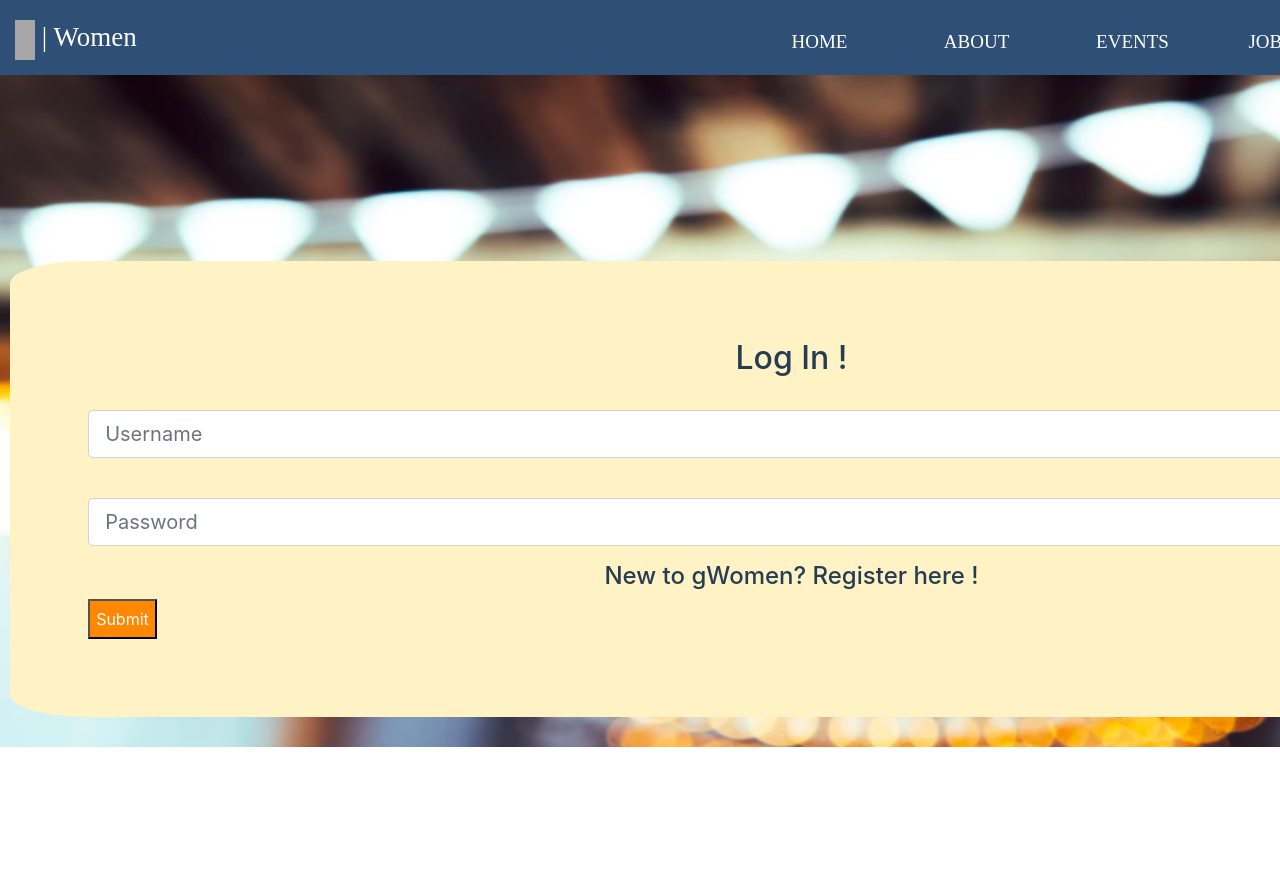
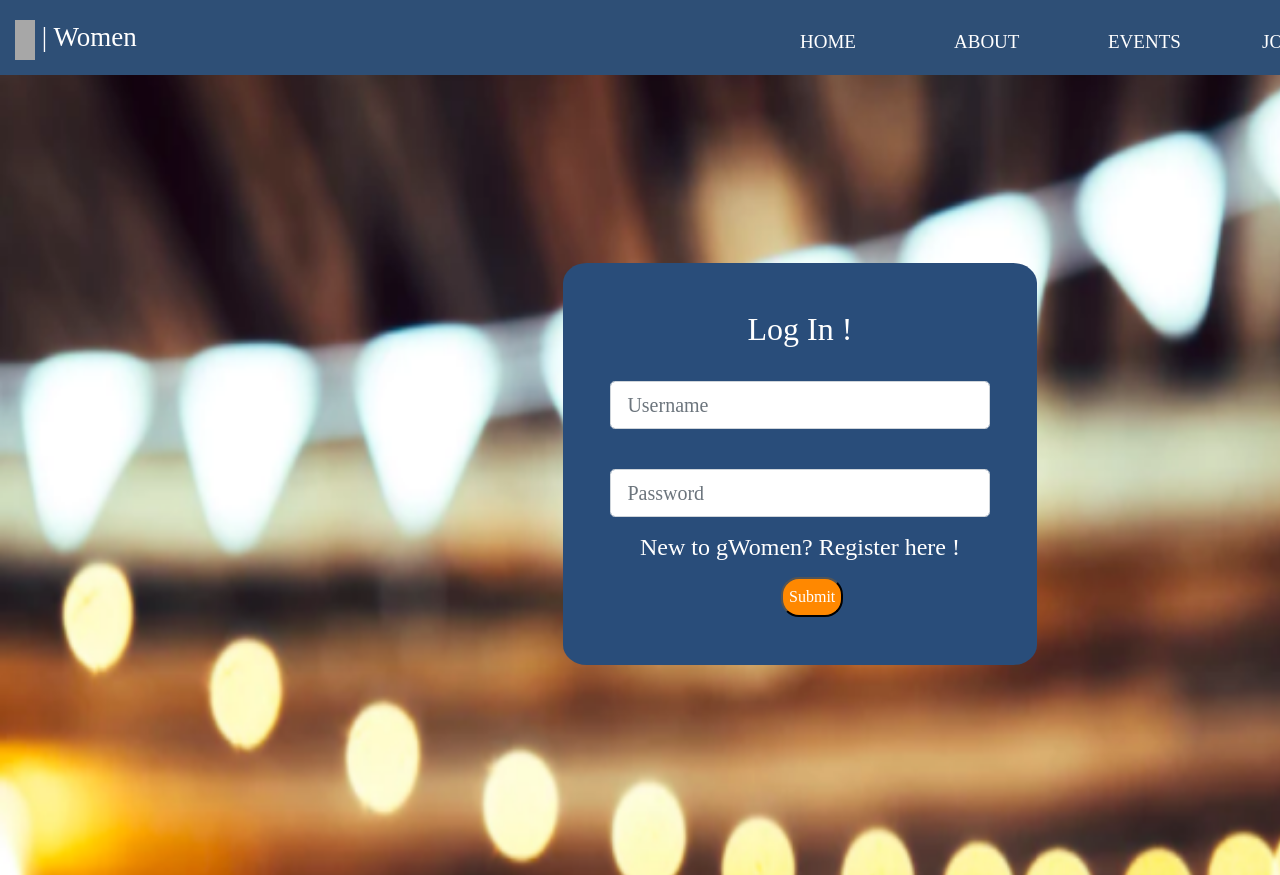
Before and after one commit to jessicaanais/gWomen, an Angular app in the folder gWomen/: page /join in a window 1280 px wide. Shown: the top 875 px of the page. Before the commit the page ends 800 px from the top, so only its background shows below. Built offline with nearby package versions, Linux system fonts and the light colour scheme; grey boxes are pictures that could not be loaded.

Commit message:
fixed login page

```diff
--- a/gWomen/src/app/about/about.component.css
+++ b/gWomen/src/app/about/about.component.css
@@ -1,6 +1,6 @@
 .hello {
   margin: 3% !important;
-  height: 37% !important;
+  height: 550px !important;
   background-image: url('http://via.placeholder.com/1488x550');
 }
 
--- a/gWomen/src/app/app.component.css
+++ b/gWomen/src/app/app.component.css
@@ -8,7 +8,7 @@ nav {
 
 body {
   height: 100vh;
-  width: 1583px;
+  width: 1600px;
   font-family: 'Lora', serif;
   margin: 0;
 }
--- a/gWomen/src/app/join-login/join-login.component.css
+++ b/gWomen/src/app/join-login/join-login.component.css
@@ -1,10 +1,8 @@
 body {
-
   background-image: url('./back.png');
-  /*background-size: cover;*/
-  /*height: 1110px;*/
+  background-size: cover;
   background-repeat: no-repeat;
-
+  height: 100%;
 }
 
 /*.row {
@@ -14,12 +12,15 @@ body {
 
 
 .hello {
+  height: 100%;
+  font-family: 'Lora', serif;
   /*height: 400px;
   width: 500px;*/
   padding-bottom:30px;
   padding-top: 30px;
   padding-right: 10px;
   padding-left: 10px;
+
 }
 
 .hello1 {
@@ -28,8 +29,10 @@ body {
 }
 
 .forms {
-  background-color: #FFF2C5;
-  padding: 5%;
+  background-color: #294D7A;
+  padding: 3%;
+  margin-left: 35%;
+  margin-right: 35%;
   border-radius: 5%;
   margin-top: 10%;
 }
@@ -40,29 +43,31 @@ body {
 
 h1 {
   /*padding-bottom: 3%;*/
-  color: #243C54;
+  color: white;
   /*padding-left: 30%;*/
 }
 
 h2 {
   /*margin-top: 15%;*/
   /*margin-bottom: 5%;*/
-  color: #243C54;
+  color: white;
   text-align: center;
 }
 
 h4 {
   text-align: center;
   /*padding: 5%;*/
-  color: #243C54;
+  color: white;
 }
 
 button {
   /*margin-left: 47%;*/
-  /*border-radius: 18px;*/
+  margin-top: 2%;
+  border-radius: 18px;
   padding: 6px;
   background-color: #FF8800;
   color: white;
+  margin-left: 45%;
 }
 
 /*.California{
```
Also changed, not shown: gWomen/src/app/join-login/back.png, gWomen/src/app/join-login/image.png (added).
